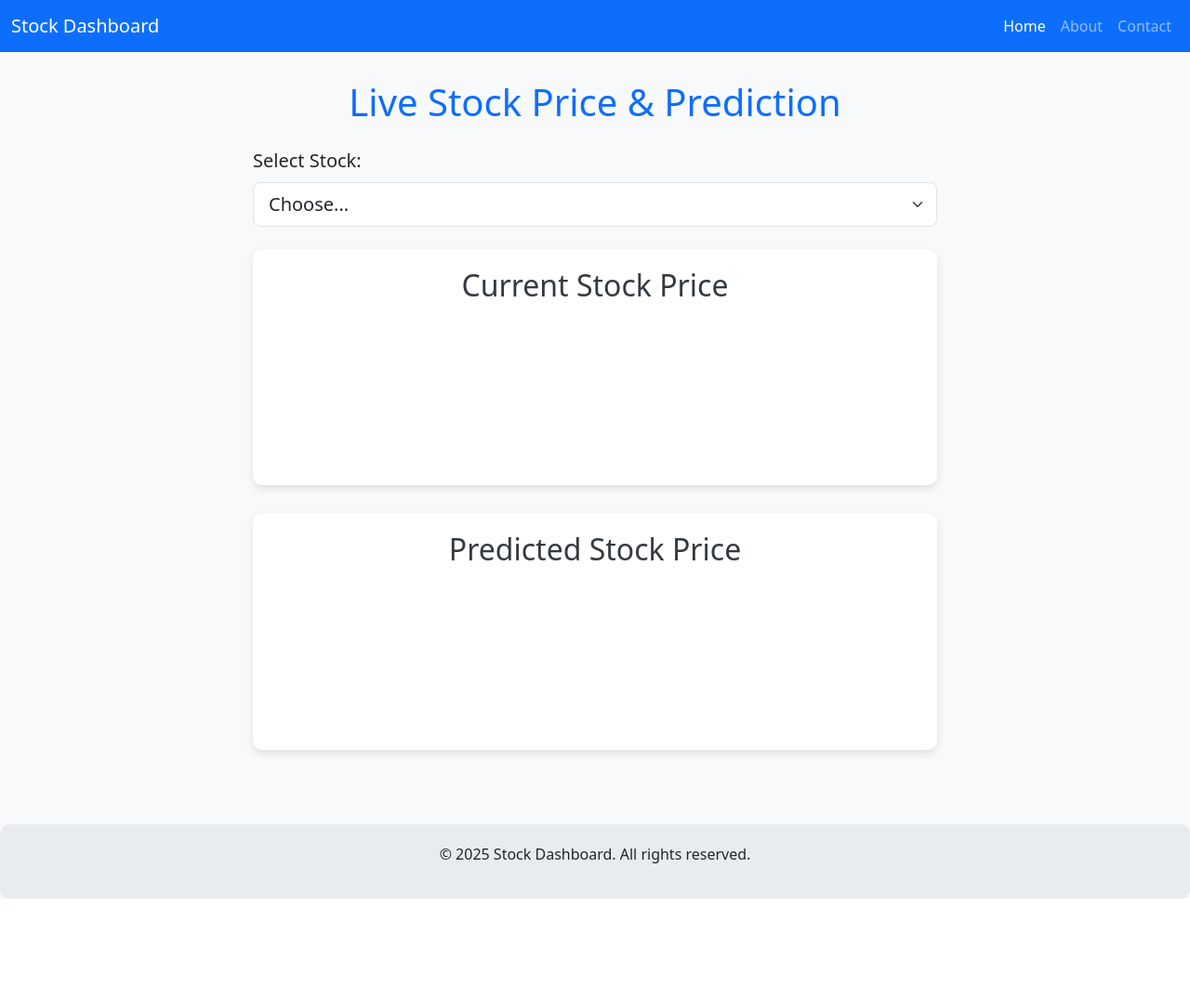
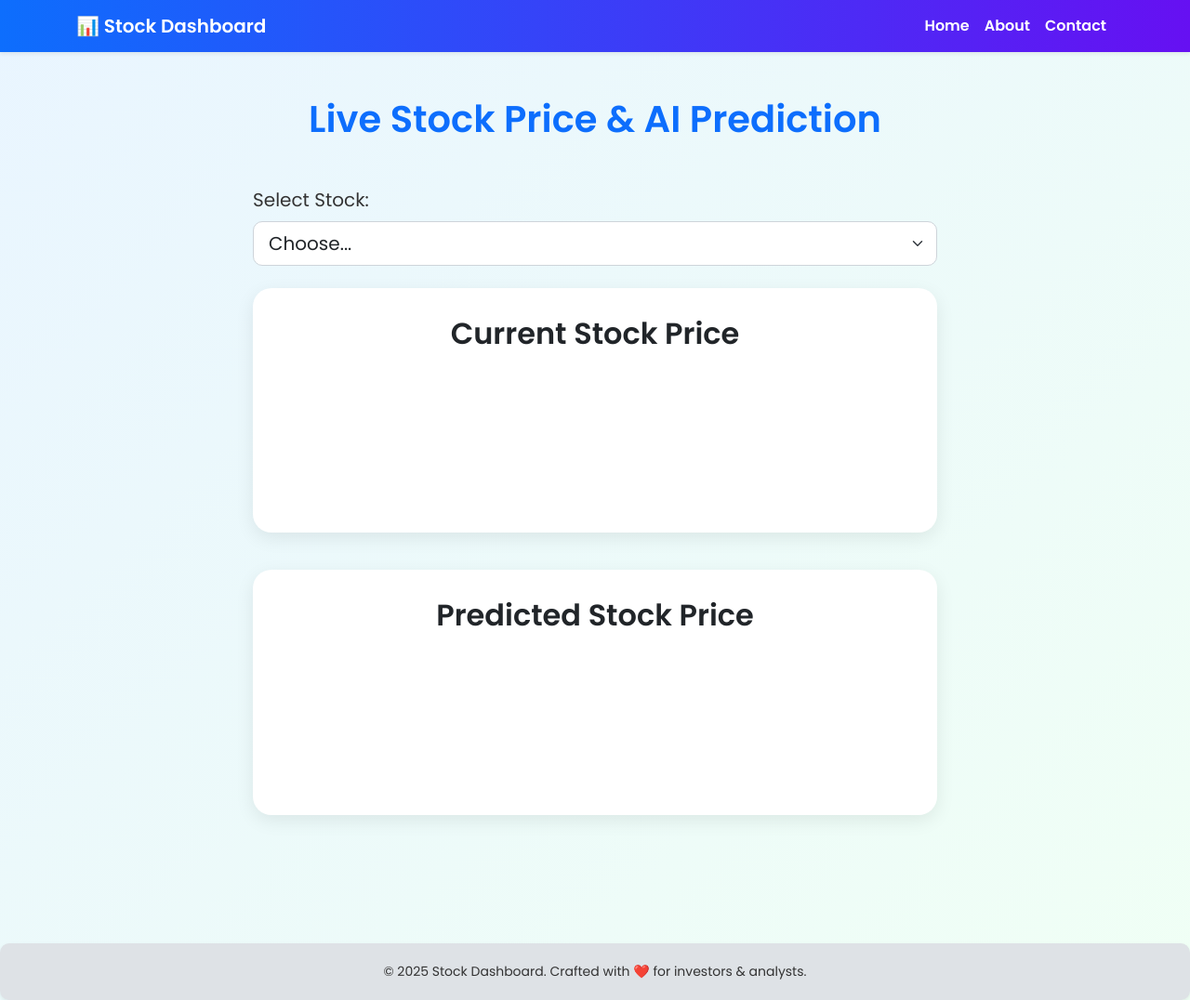
Before and after one commit to pvtltdpratik/stock_predictor, a Flask app: page / in a window 1280 px wide. Shown: the whole page at 93% size. Before the commit the page ends 967 px from the top, so only its background shows below. Run offline with Flask 3, Linux system fonts and the light colour scheme; a map, chart or similar area stays blank.

Commit message:
UI changes

```diff
--- a/templates/index.html
+++ b/templates/index.html
@@ -1,66 +1,111 @@
 <!DOCTYPE html>
 <html lang="en">
 <head>
-    <meta charset="UTF-8">
-    <meta name="viewport" content="width=device-width, initial-scale=1.0">
+  <meta charset="UTF-8" />
+  <meta name="viewport" content="width=device-width, initial-scale=1.0"/>
   <title>Stock Price Dashboard</title>
+
+  <!-- Google Fonts -->
+  <link href="https://fonts.googleapis.com/css2?family=Poppins:wght@400;600&display=swap" rel="stylesheet">
+
+  <!-- Bootstrap CSS -->
   <link href="https://cdn.jsdelivr.net/npm/bootstrap@5.3.0/dist/css/bootstrap.min.css" rel="stylesheet">
+
+  <!-- Chart.js -->
   <script src="https://cdn.jsdelivr.net/npm/chart.js"></script>
+
   <style>
     body {
-            background-color: #f8f9fa;
+      font-family: 'Poppins', sans-serif;
+      background: linear-gradient(135deg, #e9f5ff, #f0fff5);
+      color: #333;
     }
+
+    .navbar {
+      background: linear-gradient(to right, #0d6efd, #6610f2);
+    }
+
+    .navbar-brand, .nav-link {
+      font-weight: 600;
+      color: #fff !important;
+    }
+
+    .navbar-toggler {
+      border: none;
+    }
+
+    .navbar-toggler-icon {
+      filter: invert(1);
+    }
+
+    h1, h2 {
+      font-weight: 600;
+    }
+
+    .form-select {
+      border-radius: 10px;
+      border-color: #ced4da;
+      box-shadow: none;
+      transition: all 0.3s ease-in-out;
+    }
+
+    .form-select:hover {
+      box-shadow: 0 0 5px rgba(13, 110, 253, 0.5);
+    }
+
     .chart-container {
       background-color: #ffffff;
-            border-radius: 10px;
-            box-shadow: 0 4px 8px rgba(0, 0, 0, 0.1);
-            padding: 20px;
-            margin-bottom: 30px;
+      border-radius: 20px;
+      box-shadow: 0 6px 20px rgba(0, 0, 0, 0.08);
+      padding: 30px;
+      margin-bottom: 40px;
+      transition: transform 0.3s;
     }
-        .navbar {
-            margin-bottom: 30px;
+
+    .chart-container:hover {
+      transform: translateY(-3px);
     }
+
     .footer {
       margin-top: 50px;
       padding: 20px;
-            background-color: #e9ecef;
+      background-color: #dee2e6;
       text-align: center;
       border-radius: 10px;
+      font-size: 14px;
     }
-        h2 {
-            color: #343a40;
-            margin-bottom: 20px;
+
+    .footer p {
+      margin: 0;
+    }
+
+    .text-primary {
+      color: #0d6efd !important;
     }
   </style>
 </head>
 <body>
 
-    <nav class="navbar navbar-expand-lg navbar-dark bg-primary">
-        <div class="container-fluid">
-            <a class="navbar-brand" href="#">Stock Dashboard</a>
-            <button class="navbar-toggler" type="button" data-bs-toggle="collapse" data-bs-target="#navbarNav" aria-controls="navbarNav" aria-expanded="false" aria-label="Toggle navigation">
+  <nav class="navbar navbar-expand-lg shadow-sm">
+    <div class="container">
+      <a class="navbar-brand" href="#">📊 Stock Dashboard</a>
+      <button class="navbar-toggler" type="button" data-bs-toggle="collapse" data-bs-target="#navbarNav">
         <span class="navbar-toggler-icon"></span>
       </button>
       <div class="collapse navbar-collapse" id="navbarNav">
         <ul class="navbar-nav ms-auto">
-                    <li class="nav-item">
-                        <a class="nav-link active" aria-current="page" href="#">Home</a>
-                    </li>
-                    <li class="nav-item">
-                        <a class="nav-link" href="#">About</a>
-                    </li>
-                    <li class="nav-item">
-                        <a class="nav-link" href="#">Contact</a>
-                    </li>
+          <li class="nav-item"><a class="nav-link active" href="#">Home</a></li>
+          <li class="nav-item"><a class="nav-link" href="#">About</a></li>
+          <li class="nav-item"><a class="nav-link" href="#">Contact</a></li>
         </ul>
       </div>
     </div>
   </nav>
 
-    <div class="container">
+  <div class="container py-5">
     <div class="row justify-content-center">
-            <div class="col-md-8">
-                <h1 class="text-center mb-4 text-primary">Live Stock Price & Prediction</h1>
+      <div class="col-lg-8">
+        <h1 class="text-center mb-5 text-primary"> Live Stock Price & AI Prediction</h1>
 
         <div class="mb-4">
           <label for="stockSelect" class="form-label fs-5">Select Stock:</label>
@@ -74,25 +119,27 @@
         </div>
 
         <div class="chart-container">
-                    <h2 class="text-center">Current Stock Price</h2>
+          <h2 class="text-center text-dark">Current Stock Price</h2>
           <canvas id="currentStockChart"></canvas>
         </div>
 
         <div class="chart-container">
-                    <h2 class="text-center">Predicted Stock Price</h2>
+          <h2 class="text-center text-dark">Predicted Stock Price</h2>
           <canvas id="predictedStockChart"></canvas>
         </div>
       </div>
     </div>
   </div>
 
-    <footer class="footer">
-        <p>&copy; 2025 Stock Dashboard. All rights reserved.</p>
+  <footer class="footer shadow-sm">
+    <p>&copy; 2025 Stock Dashboard. Crafted with ❤️ for investors & analysts.</p>
   </footer>
 
+  <!-- Bootstrap JS Bundle -->
   <script src="https://cdn.jsdelivr.net/npm/bootstrap@5.3.0/dist/js/bootstrap.bundle.min.js"></script>
+
+  <!-- Chart Logic -->
   <script>
-        // Placeholder data for demonstration
     const stockData = {
       "AAPL": {
         current: {
@@ -147,15 +194,9 @@
         return;
       }
 
-            // Destroy existing charts if they exist
-            if (currentStockChart) {
-                currentStockChart.destroy();
-            }
-            if (predictedStockChart) {
-                predictedStockChart.destroy();
-            }
+      if (currentStockChart) currentStockChart.destroy();
+      if (predictedStockChart) predictedStockChart.destroy();
 
-            // Current Stock Price Chart
       const ctxCurrent = document.getElementById('currentStockChart').getContext('2d');
       currentStockChart = new Chart(ctxCurrent, {
         type: 'line',
@@ -176,23 +217,14 @@
           scales: {
             y: {
               beginAtZero: false,
-                            title: {
-                                display: true,
-                                text: 'Price ($)'
-                            }
+              title: { display: true, text: 'Price ($)' }
             },
             x: {
-                            title: {
-                                display: true,
-                                text: 'Month'
-                            }
+              title: { display: true, text: 'Month' }
             }
           },
           plugins: {
-                        legend: {
-                            display: true,
-                            position: 'top',
-                        },
+            legend: { display: true, position: 'top' },
             tooltip: {
               callbacks: {
                 label: function(context) {
@@ -204,7 +236,6 @@
         }
       });
 
-            // Predicted Stock Price Chart
       const ctxPredicted = document.getElementById('predictedStockChart').getContext('2d');
       predictedStockChart = new Chart(ctxPredicted, {
         type: 'line',
@@ -225,23 +256,14 @@
           scales: {
             y: {
               beginAtZero: false,
-                            title: {
-                                display: true,
-                                text: 'Price ($)'
-                            }
+              title: { display: true, text: 'Price ($)' }
             },
             x: {
-                            title: {
-                                display: true,
-                                text: 'Month'
-                            }
+              title: { display: true, text: 'Month' }
             }
           },
           plugins: {
-                        legend: {
-                            display: true,
-                            position: 'top',
-                        },
+            legend: { display: true, position: 'top' },
             tooltip: {
               callbacks: {
                 label: function(context) {
@@ -264,7 +286,7 @@
         }
       });
 
-            // Optionally, load a default stock on page load
+      // Load default stock optionally
       // stockSelect.value = "AAPL";
       // updateCharts("AAPL");
     });
```
Lines whose indentation alone changed are shown as unchanged.
